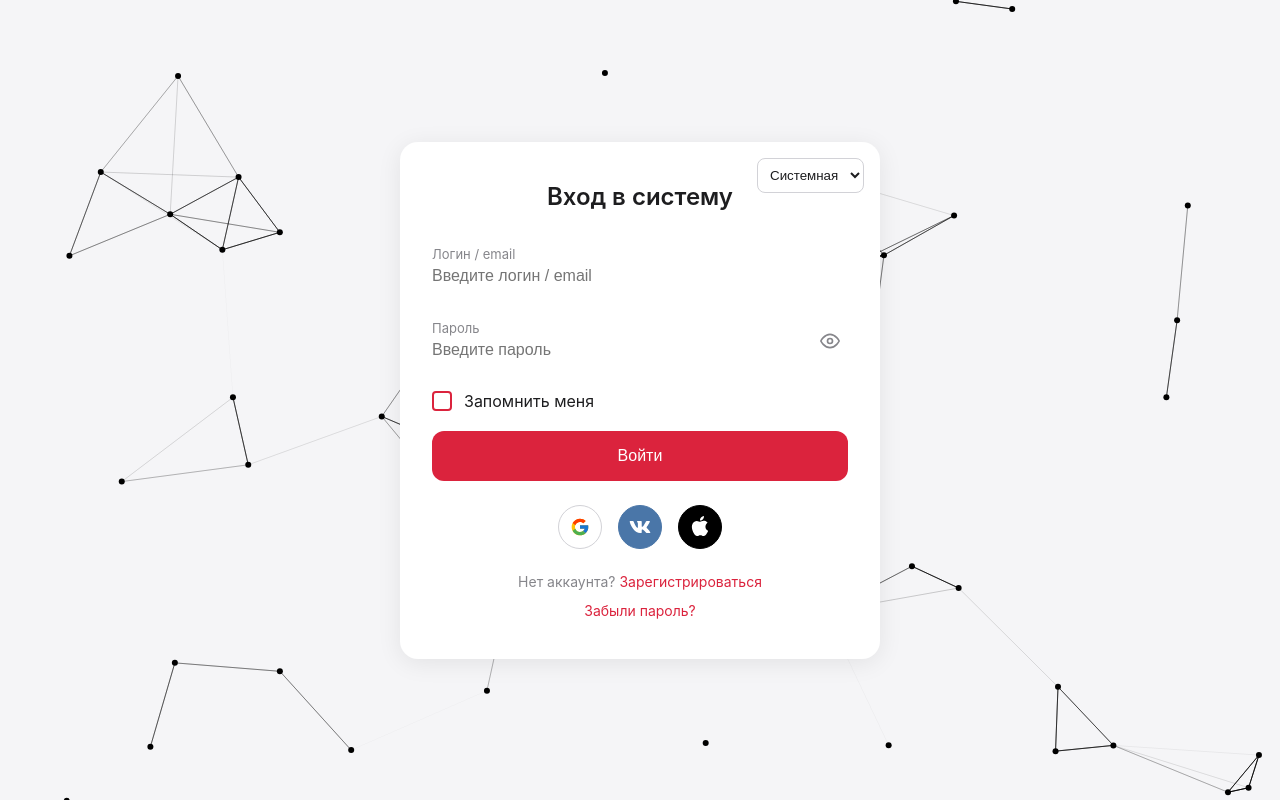
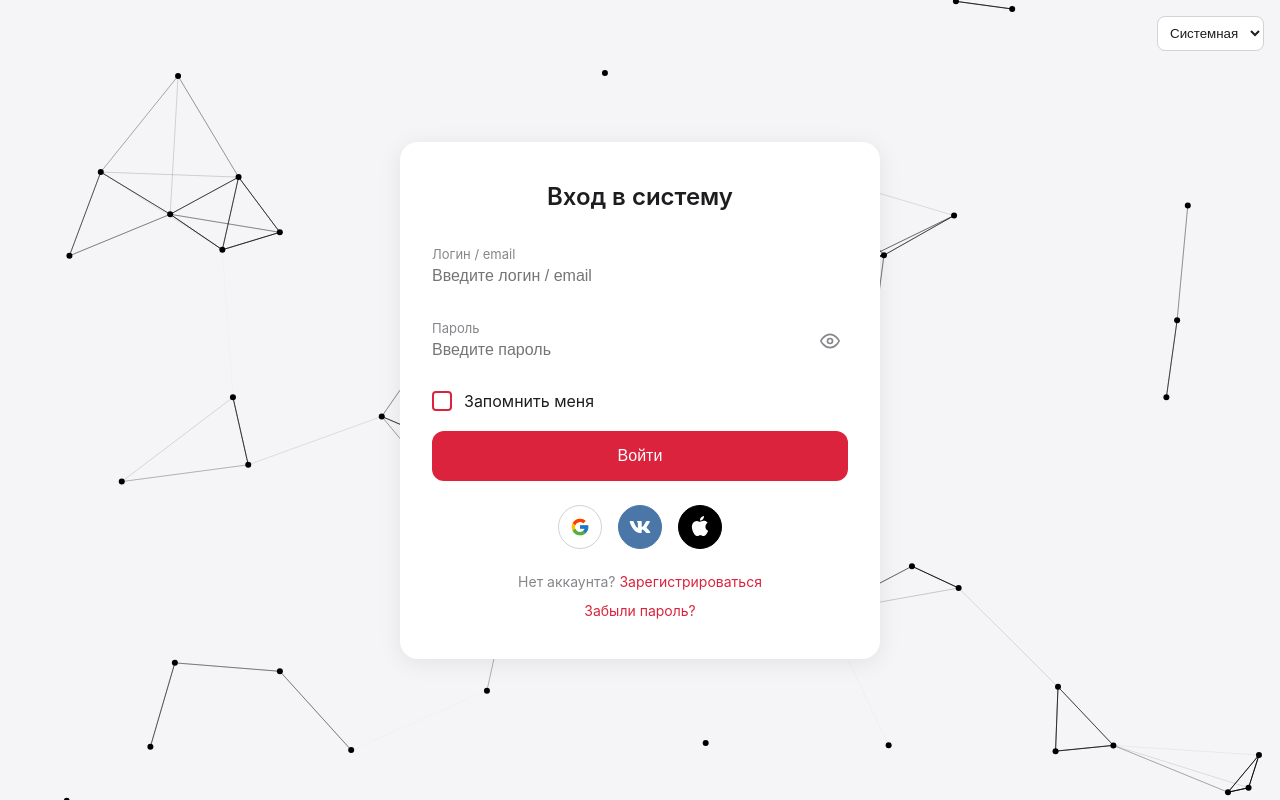
Before and after one commit to AgishevDm/campus, a React (Create React App) app in the folder frontend/: page /login in a window 1280 px wide. Built offline with nearby package versions, Linux system fonts and the light colour scheme.

Commit message:
Move theme selector outside auth container

```diff
--- a/frontend/src/sreens/Auth/Login.tsx
+++ b/frontend/src/sreens/Auth/Login.tsx
@@ -68,8 +68,6 @@ export default function Login({ setIsAuthenticated }: LoginProps) {
 
   return (
     <div className="auth-wrapper">
-      <ParticlesBackground />
-      <div className="auth-container">
       {/* ----- Секция переключателя темы (справа сверху) ----- */}
       <div
         style={{
@@ -79,6 +77,7 @@ export default function Login({ setIsAuthenticated }: LoginProps) {
           display: 'flex',
           alignItems: 'center',
           gap: '8px',
+          zIndex: 1,
         }}
       >
         <select
@@ -98,6 +97,8 @@ export default function Login({ setIsAuthenticated }: LoginProps) {
         </select>
       </div>
       {/* --------------------------------------------------- */}
+      <ParticlesBackground />
+      <div className="auth-container">
 
         <h2>Вход в систему</h2>
 
```
Lines whose indentation alone changed are shown as unchanged.
